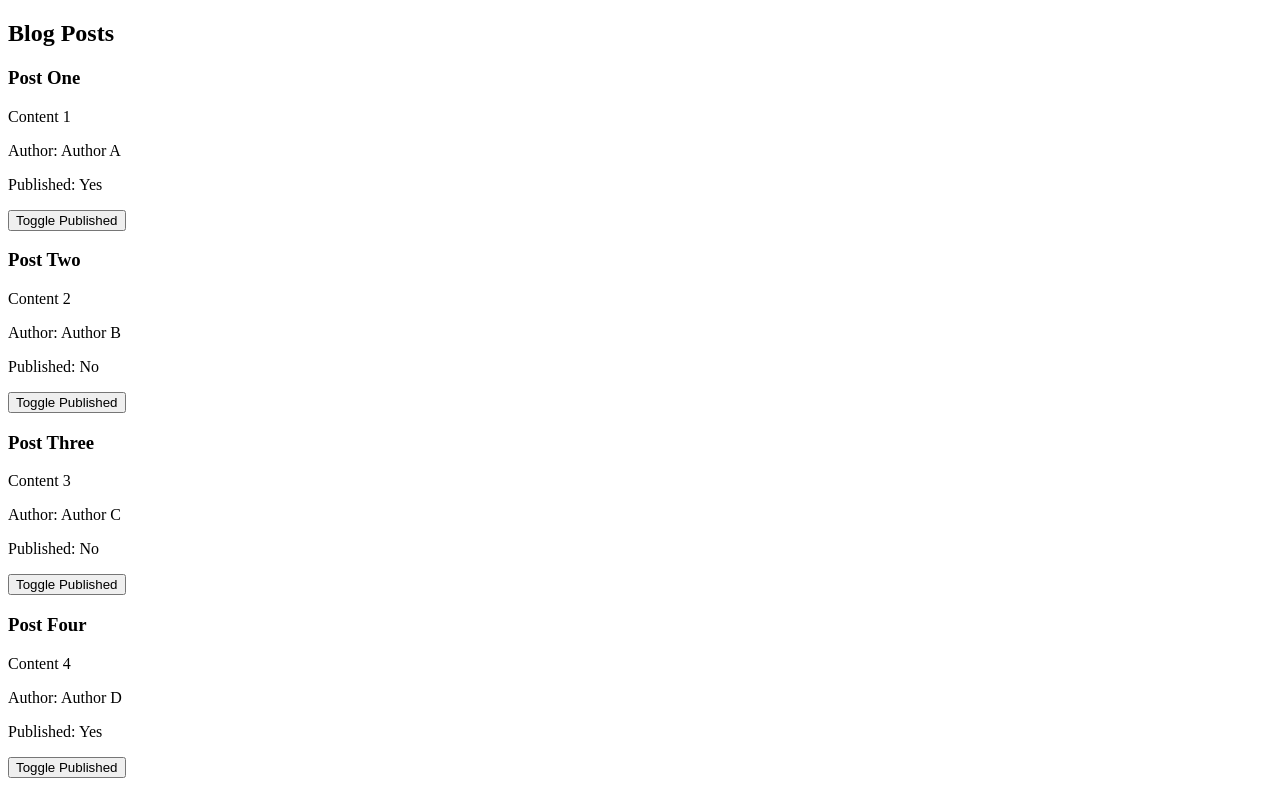
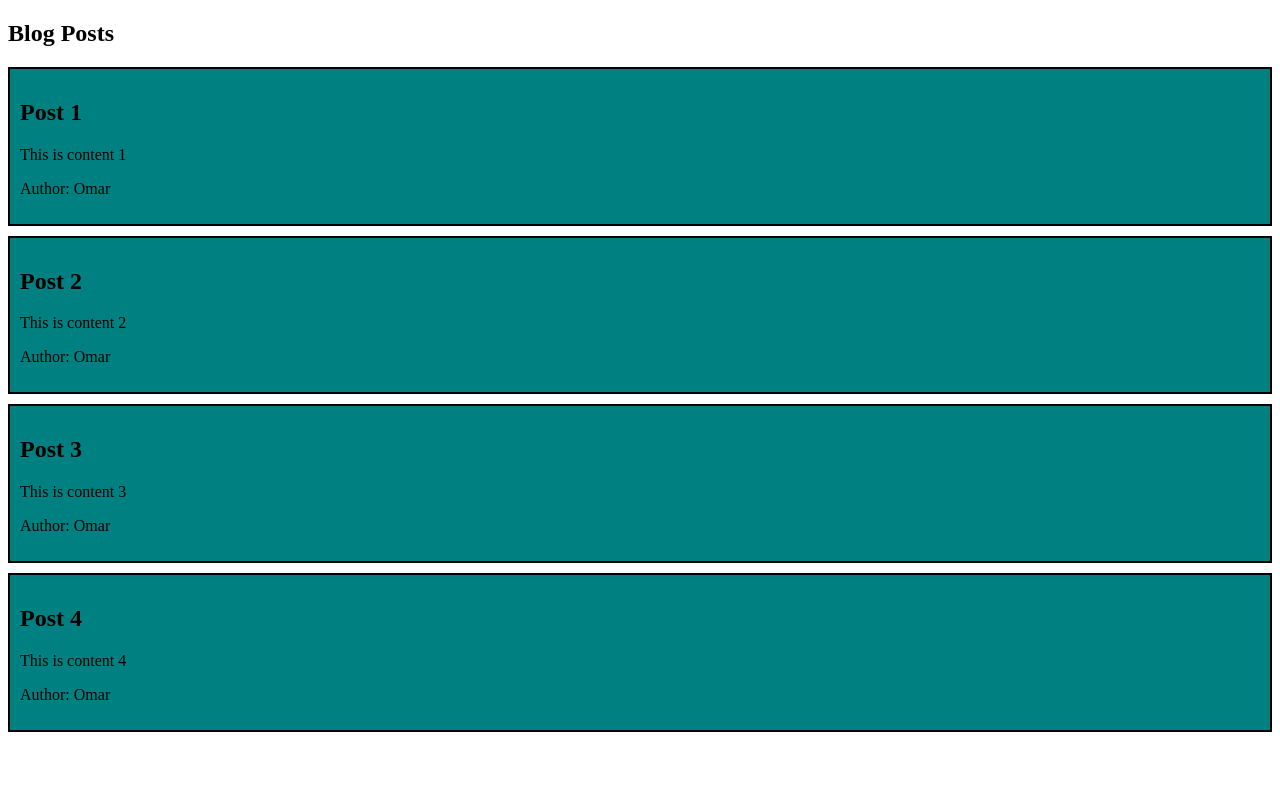
Before and after one commit to OmarZidan-SCC/-Omar-_-Zidan-_Learning_Angular, an Angular app: page / in a window 1280 px wide. Shown: the top 799 px of the page. Built offline with nearby package versions, Linux system fonts and the light colour scheme.

Commit message:
Assignment3 Deleting extras

```diff
--- a/src/app/app.html
+++ b/src/app/app.html
@@ -1,13 +1,13 @@
 <div class="container">
   <h2>Blog Posts</h2>
-  <div *ngFor="let post of blogPostList" class="blog-card">
-    <h3>{{ post.title }}</h3>
-    <p>{{ post.content }}</p>
-    <p>Author: {{ post.author }}</p>
-    <p>Published: {{ post.published ? 'Yes' : 'No' }}</p>
-    <button (click)="togglePublished(post)" class="toggle-button">
-      Toggle Published
-    </button>
-  </div>
+<!--  <div *ngFor="let post of blogPostList" class="blog-card">-->
+<!--    <h3>{{ post.title }}</h3>-->
+<!--    <p>{{ post.content }}</p>-->
+<!--    <p>Author: {{ post.author }}</p>-->
+<!--    <p>Published: {{ post.published ? 'Yes' : 'No' }}</p>-->
+<!--    <button (click)="togglePublished(post)" class="toggle-button">-->
+<!--      Toggle Published-->
+<!--    </button>-->
+<!--  </div>-->
   <app-blog-list></app-blog-list>
 </div>
```
